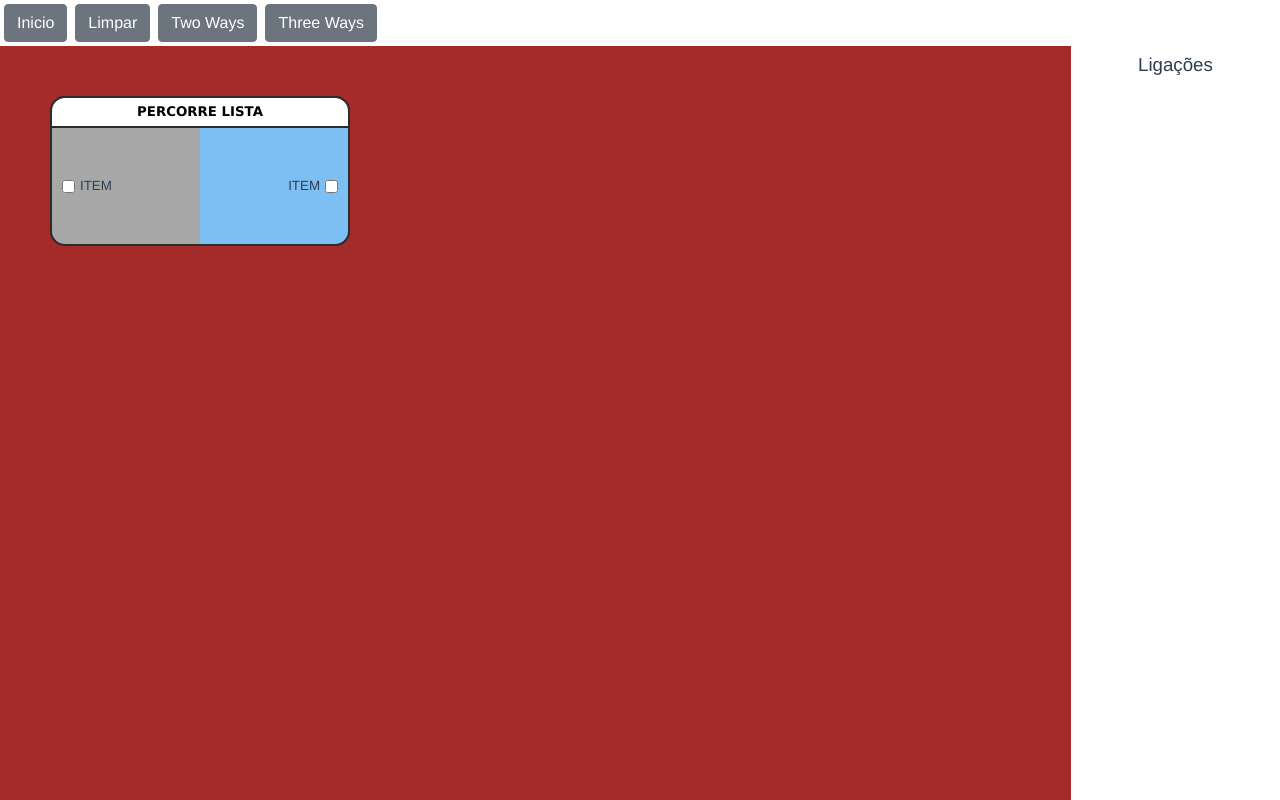
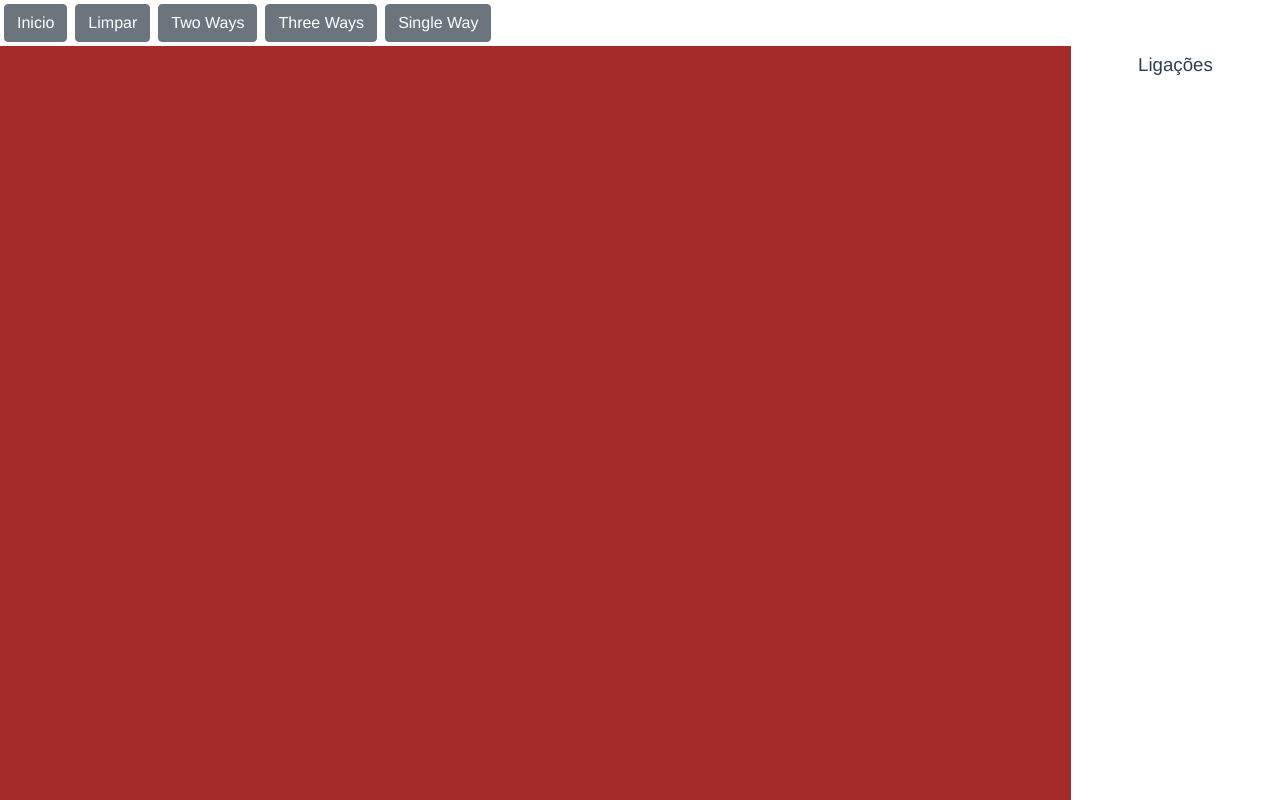
Before and after one commit to RuanVFachini/workflow-diagram-vue, a Vue app: page / in a window 1280 px wide. Built offline with nearby package versions, Linux system fonts and the light colour scheme.

Commit message:
unificação dos cards

```diff
--- a/src/App.vue
+++ b/src/App.vue
@@ -14,46 +14,7 @@ export default {
   },
   data() {
     return {
-      actions: [
-        {
-          title: "desvia-se-true",
-          type: "two-way",
-          name: "If",
-          inputs: [
-            {
-              name: "item",
-              value: null,
-            },
-          ],
-          outputs: [
-            {
-              name: "item",
-              value: null,
-            },
-          ],
-          x: 50,
-          y: 50,
-        },
-        {
-          title: "Percorre lista",
-          type: "two-way",
-          name: "Loop",
-          inputs: [
-            {
-              name: "item",
-              value: null,
-            },
-          ],
-          outputs: [
-            {
-              name: "item",
-              value: null,
-            },
-          ],
-          x: 50,
-          y: 50,
-        },
-      ],
+      actions: [],
     };
   },
 };
--- a/src/components/Diagram.vue
+++ b/src/components/Diagram.vue
@@ -17,6 +17,13 @@
         class="ml-2"
         >Three Ways</b-btn
       >
+      <b-btn
+        active
+        draggable="true"
+        @dragend="dropNew($event, 'single-way')"
+        class="ml-2"
+        >Single Way</b-btn
+      >
     </b-nav>
     <div class="body-container">
       <svg
@@ -26,26 +33,11 @@
         @mouseleave.prevent="unselect"
         @mouseup.prevent="unselect"
       >
-        <TwoWayCard
-          v-for="action in TwoWayActions()"
+        <DiagramCard
+          v-for="action in actions"
           :key="action.name"
           :value="action"
-          :scale="1"
-          :origin="svg"
-          :height="cardHeight"
-          :width="cardWidth"
-          @move="move($event)"
-          @select="select($event)"
-          @unselect="unselect"
-          @open="openEdit($event)"
-          @click-input="setSelectedPort($event, 'input')"
-          @click-output="setSelectedPort($event, 'output')"
-        />
-        <ThreeWayCard
-          v-for="action in ThreeWayActions()"
-          :key="action.name"
-          :value="action"
-          :scale="1"
+          :scale="scale"
           :origin="svg"
           :height="cardHeight"
           :width="cardWidth"
@@ -61,7 +53,7 @@
           v-for="link in links"
           :key="link.id"
           :value="link"
-          :scale="1"
+          :scale="scale"
           :origin="svg"
           @select-line="setSelectedLine($event)"
         />
@@ -72,8 +64,7 @@
 </template>
 
 <script>
-import TwoWayCard from "./TwoWayCard";
-import ThreeWayCard from "./ThreeWayCard";
+import DiagramCard from "./DiagramCard";
 import LinkLine from "./LinkLine";
 import LigaturesMap from "./LigaturesMap";
 
@@ -83,10 +74,9 @@ export default {
   props: ["params"],
 
   components: {
-    TwoWayCard,
+    DiagramCard,
     LinkLine,
     LigaturesMap,
-    ThreeWayCard,
   },
 
   mounted() {
@@ -97,8 +87,8 @@ export default {
     return {
       actions: [],
       links: [],
-      cardWidth: 300,
-      cardHeight: 150,
+      cardWidth: 250,
+      cardHeight: 120,
       prevPos: null,
       onMove: null,
       stage: [],
@@ -114,14 +104,6 @@ export default {
   },
 
   methods: {
-    TwoWayActions() {
-      return this.actions.filter((act) => act.type === "two-way");
-    },
-
-    ThreeWayActions() {
-      return this.actions.filter((act) => act.type === "three-way");
-    },
-
     openEdit(action) {
       alert(action.name);
     },
@@ -142,12 +124,6 @@ export default {
         title: "nova ação",
         type: type,
         name: this.findAvaliableName(),
-        inputs: [
-          {
-            name: "in1",
-            value: null,
-          },
-        ],
         x: paramX,
         y: paramY,
       };
@@ -156,13 +132,19 @@ export default {
         case "three-way":
           newAct.alterputs = [
             {
-              name: "alt1",
+              name: "alt-1",
               value: null,
             },
           ];
           newAct.outputs = [
             {
-              name: "out1",
+              name: "out-1",
+              value: null,
+            },
+          ];
+          newAct.inputs = [
+            {
+              name: "in-1",
               value: null,
             },
           ];
@@ -170,7 +152,21 @@ export default {
         case "two-way":
           newAct.outputs = [
             {
-              name: "out1",
+              name: "out-1",
+              value: null,
+            },
+          ];
+          newAct.inputs = [
+            {
+              name: "in-1",
+              value: null,
+            },
+          ];
+          break;
+        case "single-way":
+          newAct.outputs = [
+            {
+              name: "out-1",
               value: null,
             },
           ];
@@ -278,7 +274,7 @@ export default {
         ((this.stage.input && this.stage.output) ||
           (this.stage.input && this.stage.alterput))
       ) {
-        this.atributeRalationship();
+        this.setAtributeRalationship();
         this.stage.id = this.getLinkId();
         const index = this.links.findIndex((x) => x.id === this.stage.id);
         if (index < 0) {
@@ -288,11 +284,13 @@ export default {
       }
     },
 
-    atributeRalationship() {
-      let inputIndex = this.stage.input.action.inputs.findIndex(
-        (x) => x.name === this.stage.input.port.name
-      );
-      if (this.stage.alterput) {
+    setAtributeRalationship() {
+      let inputIndex = this.stage.input.action.inputs.findIndex((x) => {
+        if (this.stage.input) {
+          x.name === this.stage.input.port.name;
+        }
+      });
+      if (this.stage.alterput && this.stage.input.action.inputs[inputIndex]) {
         this.stage.input.action.inputs[
           inputIndex
         ].value = this.stage.alterput.action.name;
@@ -303,7 +301,7 @@ export default {
           alterputIndex
         ].value = this.stage.input.action.name;
       }
-      if (this.stage.output) {
+      if (this.stage.output && this.stage.input.action.inputs[inputIndex]) {
         this.stage.input.action.inputs[
           inputIndex
         ].value = this.stage.output.action.name;
--- a/src/components/ThreeWayCard.vue
+++ b/src/components/DiagramCard.vue
@@ -21,7 +21,7 @@
         </p>
       </div>
       <div :style="cardBodyStyle()" draggable="false">
-        <div :style="inputsStyle()">
+        <div :v-if="value.inputs" :style="inputsStyle()">
           <div class="input" v-for="input in value.inputs" :key="input.name">
             <input
               class="link"
@@ -34,7 +34,7 @@
             </h5>
           </div>
         </div>
-        <div :style="alterputsStyle()">
+        <div :v-if="value.alterputs" :style="alterputsStyle()">
           <div
             class="alterput"
             v-for="alterput in value.alterputs"
@@ -51,7 +51,7 @@
             </h5>
           </div>
         </div>
-        <div :style="outputsStyle()">
+        <div :v-if="value.outputs" :style="outputsStyle()">
           <div
             class="output"
             v-for="output in value.outputs"
@@ -74,24 +74,35 @@
 </template>
 
 <script>
-import BasicCard from "./BasicCard.vue";
+import BasicCard from "./BasicCard";
+
 export default {
   extends: BasicCard,
-  name: "ThreeWayCard",
+  name: "TwoWayCard",
+  computed: {
+    type: function() {
+      let value = "three";
+      if (this.value.inputs && this.value.outputs && !this.value.alterputs) {
+        value = "two";
+      }
+      if (!this.value.inputs && this.value.outputs && !this.value.alterputs) {
+        value = "one";
+      }
+      return value;
+    },
+  },
+  methods: {
+    inputsStyle() {
+      let width =
+        this.type === "three" ? 33.33 : this.type === "two" ? 50 : 100;
+      if (width == 100 && this.value.outputs) {
+        return {};
+      }
 
-  methods: {
-    midContentStyle() {
-      return {
-        width: "100%",
-        "background-color": "rgb(46, 146, 68)",
-      };
-    },
-
-    inputsStyle() {
       return {
         "padding-left": 10 * this.scale + "px",
         display: "flex",
-        width: "33.33%",
+        width: width + "%",
         "flex-direction": "column",
         "justify-content": "space-around",
         "background-color": "rgb(167, 167, 167)",
@@ -101,9 +112,39 @@ export default {
       };
     },
 
+    outputsStyle() {
+      let width =
+        this.type === "three" ? 33.33 : this.type === "two" ? 50 : 100;
+      let outputStyle = {
+        "padding-right": 10 * this.scale + "px",
+        display: "flex",
+        width: width + "%",
+        "flex-direction": "column",
+        "justify-content": "space-around",
+        "background-color": "rgb(125, 190, 243)",
+        "border-bottom-right-radius": 15 * this.scale + "px",
+        "border-right": "solid " + 2 * this.scale + "px rgb(46, 43, 43)",
+        "border-bottom": "solid " + 2 * this.scale + "px rgb(46, 43, 43)",
+      };
+      if (width === 100 && this.value.outputs) {
+        outputStyle["border-bottom-left-radius"] = 15 * this.scale + "px";
+        outputStyle["border-left"] =
+          "solid " + 2 * this.scale + "px rgb(46, 43, 43)";
+      }
+      return outputStyle;
+    },
+
     alterputsStyle() {
+      let width =
+        this.type === "three" ? 33.33 : this.type === "two" ? 50 : 100;
+      if (width == 100 && this.value.outputs) {
+        return {};
+      }
+      if (width == 50 && this.value.outputs) {
+        return {};
+      }
       return {
-        width: "33.33%",
+        width: width + "%",
         "padding-bottom": 10 * this.scale + "px",
         display: "flex",
         "flex-direction": "column",
@@ -112,20 +153,6 @@ export default {
         "border-bottom": "solid " + 2 * this.scale + "px rgb(46, 43, 43)",
       };
     },
-
-    outputsStyle() {
-      return {
-        "padding-right": 10 * this.scale + "px",
-        display: "flex",
-        width: "33.33%",
-        "flex-direction": "column",
-        "justify-content": "space-around",
-        "background-color": "rgb(125, 190, 243)",
-        "border-bottom-right-radius": 15 * this.scale + "px",
-        "border-right": "solid " + 2 * this.scale + "px rgb(46, 43, 43)",
-        "border-bottom": "solid " + 2 * this.scale + "px rgb(46, 43, 43)",
-      };
-    },
   },
 };
 </script>
--- a/src/components/TwoWayCard.vue
+++ /dev/null
@@ -1,96 +0,0 @@
-<template>
-  <foreignObject
-    :x="cardParams().x"
-    :y="cardParams().y"
-    :width="cardParams().width"
-    :height="cardParams().height"
-    @dblclick="$emit('open', value)"
-  >
-    <div class="card" draggable="false">
-      <div
-        class="card-header"
-        :style="cardHeaderStyle()"
-        draggable="false"
-        @mousedown.prevent="select($event)"
-        @mousemove="$emit('move', $event)"
-        @mouseup="$emit('unselect')"
-        @mouseleave="$emit('unselect')"
-      >
-        <p :style="styleP()">
-          {{ value.title | upperCase }}
-        </p>
-      </div>
-      <div :style="cardBodyStyle()" draggable="false">
-        <div :style="inputsStyle()">
-          <div class="input" v-for="input in value.inputs" :key="input.name">
-            <input
-              class="link"
-              type="checkbox"
-              :style="inputStyle()"
-              @click.prevent="clickPort($event, 'input', input)"
-            />
-            <h5 :style="styleH5()">
-              {{ input.name | upperCase }}
-            </h5>
-          </div>
-        </div>
-        <div :style="outputsStyle()">
-          <div
-            class="output"
-            v-for="output in value.outputs"
-            :key="output.name"
-          >
-            <h5 :style="styleH5()">
-              {{ output.name | upperCase }}
-            </h5>
-            <input
-              class="link"
-              type="checkbox"
-              :style="inputStyle()"
-              @click.prevent="clickPort($event, 'output', output)"
-            />
-          </div>
-        </div>
-      </div>
-    </div>
-  </foreignObject>
-</template>
-
-<script>
-import BasicCard from "./BasicCard";
-
-export default {
-  extends: BasicCard,
-  name: "TwoWayCard",
-
-  methods: {
-    inputsStyle() {
-      return {
-        "padding-left": 10 * this.scale + "px",
-        display: "flex",
-        width: "50%",
-        "flex-direction": "column",
-        "justify-content": "space-around",
-        "background-color": "rgb(167, 167, 167)",
-        "border-bottom-left-radius": 15 * this.scale + "px",
-        "border-left": "solid " + 2 * this.scale + "px rgb(46, 43, 43)",
-        "border-bottom": "solid " + 2 * this.scale + "px rgb(46, 43, 43)",
-      };
-    },
-
-    outputsStyle() {
-      return {
-        "padding-right": 10 * this.scale + "px",
-        display: "flex",
-        width: "50%",
-        "flex-direction": "column",
-        "justify-content": "space-around",
-        "background-color": "rgb(125, 190, 243)",
-        "border-bottom-right-radius": 15 * this.scale + "px",
-        "border-right": "solid " + 2 * this.scale + "px rgb(46, 43, 43)",
-        "border-bottom": "solid " + 2 * this.scale + "px rgb(46, 43, 43)",
-      };
-    },
-  },
-};
-</script>
```
Also changed, not shown: src/components/LinkLine.vue (+75 -12 lines).
